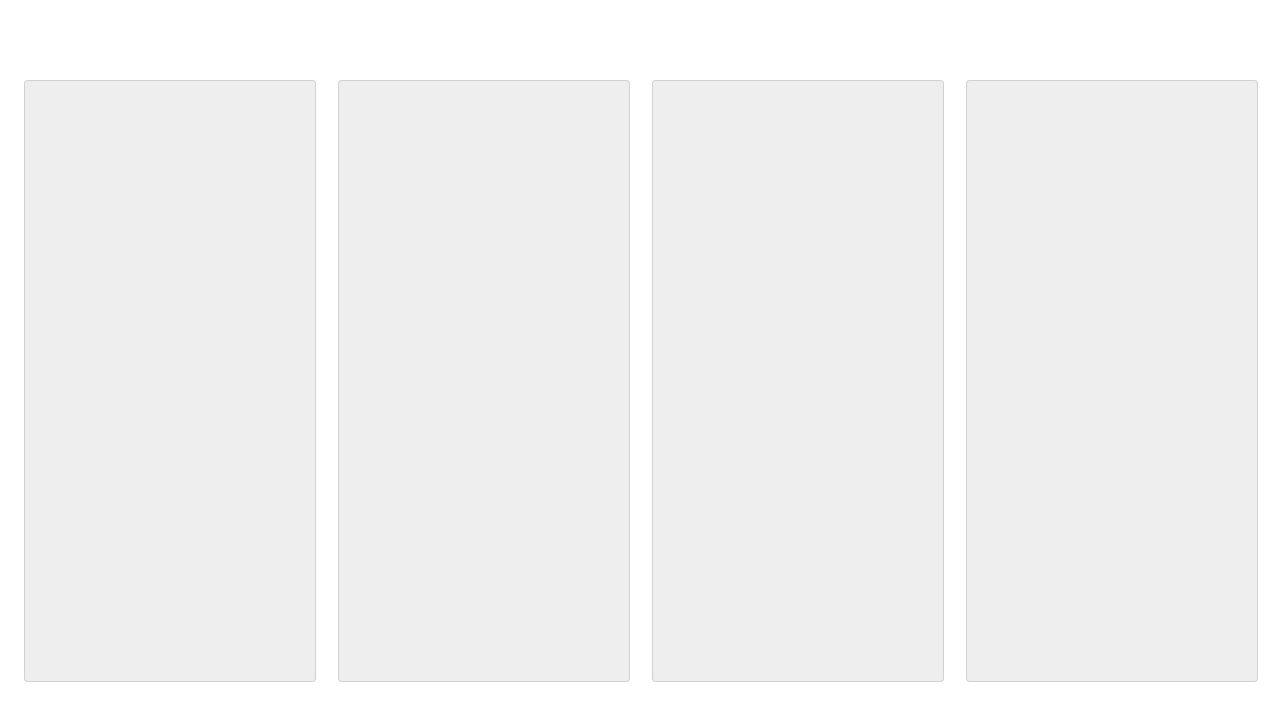
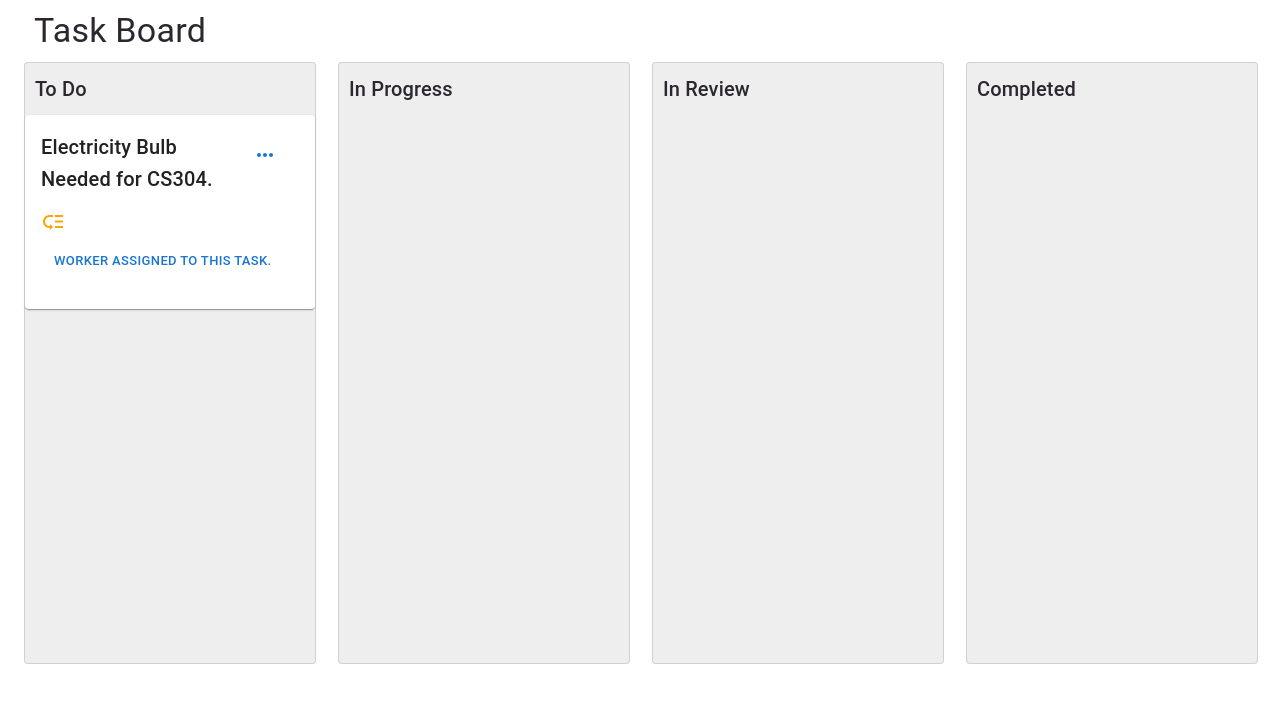
Before and after one commit to Sukhraj2454/Estate, a React (Create React App) app in the folder main/: page / in a window 1280 px wide. Shown: the top 720 px of the page. Built offline with nearby package versions, Linux system fonts and the light colour scheme.

Commit message:
Added new Alert Messages, Created Task Board and Task Card

```diff
--- a/main/package.json
+++ b/main/package.json
@@ -7,6 +7,7 @@
     "@emotion/styled": "^11.3.0",
     "@mui/icons-material": "^5.2.1",
     "@mui/material": "^5.0.6",
+    "@mui/styles": "^5.2.3",
     "@testing-library/jest-dom": "^5.14.1",
     "@testing-library/react": "^11.2.7",
     "@testing-library/user-event": "^12.8.3",
--- /dev/null
+++ b/main/src/Components/Alerts/ErrorSignup.js
@@ -0,0 +1,29 @@
+
+// React Utils.
+import { forwardRef } from 'react';
+
+// MUI Components
+import Snackbar from '@mui/material/Snackbar';
+import MuiAlert from '@mui/material/Alert';
+
+const Alert = forwardRef(function Alert(props, ref) {
+    return <MuiAlert elevation={6} ref={ref} variant="filled" {...props} />;
+});
+export default function ErrorSignup({ open, setOpen, message }) {
+
+    const handleClose = (event, reason) => {
+        if (reason === 'clickaway') {
+            return;
+        }
+
+        setOpen(false);
+    };
+    return (
+        <Snackbar open={open} autoHideDuration={6000} onClose={handleClose}>
+            <Alert onClose={handleClose} severity="error" sx={{ width: '100%' }}>
+                {message}
+            </Alert>
+        </Snackbar>
+    );
+
+}
--- /dev/null
+++ b/main/src/Components/Alerts/SuccessSignup.js
@@ -0,0 +1,30 @@
+
+// React Utils.
+import { forwardRef } from 'react';
+
+// MUI Components
+import Snackbar from '@mui/material/Snackbar';
+import MuiAlert from '@mui/material/Alert';
+
+const Alert = forwardRef(function Alert(props, ref) {
+    return <MuiAlert elevation={6} ref={ref} variant="filled" {...props} />;
+});
+export default function SuccessSignup({ open, setOpen }) {
+
+    const handleClose = (event, reason) => {
+        if (reason === 'clickaway') {
+            return;
+        }
+
+        setOpen(false);
+    };
+    return (
+
+        <Snackbar open={open} autoHideDuration={6000} onClose={handleClose}>
+            <Alert onClose={handleClose} severity="success" sx={{ width: '100%' }}>
+                Successfully Signed up!
+            </Alert>
+        </Snackbar>
+    );
+
+}
--- /dev/null
+++ b/main/src/Components/Card/ExpandedCard.js
@@ -0,0 +1,5 @@
+export default function ExpandedCard() {
+    return (
+        <div>HI</div>
+    )
+}
--- /dev/null
+++ b/main/src/Components/Card/TaskCard.js
@@ -0,0 +1,65 @@
+
+// Material UI Components
+import Card from '@mui/material/Card';
+import CardContent from '@mui/material/CardContent';
+import Typography from '@mui/material/Typography';
+import { CardActions } from '@mui/material';
+import { Grid, Button } from '@mui/material';
+import Tooltip from '@mui/material/Tooltip';
+
+// material Icons
+import MoreHorizIcon from '@mui/icons-material/MoreHoriz';
+import LowPriorityIcon from '@mui/icons-material/LowPriority';
+import PriorityHighIcon from '@mui/icons-material/PriorityHigh';
+
+function Priority({ lvl }) {
+    if (lvl === 1)
+        return (<Tooltip title='Low Priority'><LowPriorityIcon sx={{ color: 'orange' }} /></Tooltip>)
+    else
+        return (<Tooltip title='High Priority'><PriorityHighIcon sx={{ color: 'red' }} /></Tooltip>)
+}
+
+const workerHandle = () => {
+    console.log("Worker Clicked");
+}
+export default function TaskCard() {
+
+    return (
+        <Card sx={{ maxWidth: 340, margin: 'auto', mb: 1 }}>
+            <CardContent>
+
+                <Grid container columns={7} >
+
+                    <Grid item lg={5} sm={5} xs={5}>
+                        <Typography gutterBottom variant="h6" component="h2">
+                            Electricity Bulb Needed for CS304.
+                        </Typography>
+                    </Grid >
+
+                    <Grid item lg={2} sm={2} xs={2} justifyContent={'right'}>
+                        <CardActions>
+                            <Button size="small"
+                                onClick={workerHandle}>
+                                <MoreHorizIcon />
+                            </Button>
+
+                        </CardActions>
+                    </Grid >
+
+                    <Grid item lg={1} sm={1} xs={1} sx={{ pt: 1 }}>
+                        <Priority lvl={1} />
+                    </Grid >
+
+                    <Grid item>
+                        <CardActions>
+                            <Button size="small"
+                                onClick={workerHandle}>
+                                Worker Assigned to this Task.
+                            </Button>
+                        </CardActions>
+                    </Grid>
+                </Grid>
+            </CardContent>
+        </Card>
+    );
+}
--- a/main/src/Components/TaskBoard/TaskBoard.js
+++ b/main/src/Components/TaskBoard/TaskBoard.js
@@ -1,9 +1,13 @@
+
 // Components
 import TaskBoardlg from './TaskBoardlg';
 import TaskBoardsm from './TaskBoardsm';
+
 // Material UI Components
+import { useMediaQuery } from '@mui/material';
 import { useTheme } from '@mui/material/styles';
-import { useMediaQuery } from '@mui/material';
+import { createStyles, makeStyles } from '@mui/styles';
+
 
 function useWidth() {
     const theme = useTheme();
@@ -18,10 +22,24 @@ function useWidth() {
 }
 
 export default function TaskBoard({ theme }) {
+    const useStyles = makeStyles(() =>
+        createStyles({
+            root: {
+                color: '#2C272E',
+                marginTop: 5,
+                marginBottom: 5,
+                padding: 10,
+                fontWeight: 500,
+                userSelect: 'none',
+            },
+        }),
+    );
+
     const wd = useWidth();
+
     return (
         (wd !== 'xs' && wd !== 'sm') ?
-            <TaskBoardlg theme={theme} />
-            : <TaskBoardsm theme={theme} />
+            <TaskBoardlg theme={theme} useStyles={useStyles} />
+            : <TaskBoardsm theme={theme} useStyles={useStyles} />
     )
 }
--- a/main/src/Components/TaskBoard/TaskBoardlg.js
+++ b/main/src/Components/TaskBoard/TaskBoardlg.js
@@ -1,29 +1,65 @@
+import TaskCard from '../Card/TaskCard';
+
 // Material UI Components
 import { ThemeProvider } from '@mui/material/styles';
 import Container from '@mui/material/Container';
 import Paper from '@mui/material/Paper';
 import Grid from '@mui/material/Grid';
+import { Typography } from '@mui/material';
 
-export default function TaskBoardlg({ theme }) {
+export default function TaskBoardlg({ theme, useStyles }) {
+
+    const classes = useStyles();
 
     return (
         <ThemeProvider theme={theme}>
+
             <Container component='main' maxWidth='xl'>
-                <Grid container spacing={3} justifyContent={'center'} sx={{ mt: 7 }} >
+
+                <Typography component='h1' variant='h4' className={classes.root}>
+                    Task Board
+                </Typography>
+
+
+                <Grid container spacing={3} justifyContent={'center'} sx={{mb:2}}>
+
                     <Grid item sm={3} xs={8}>
-                        <Paper variant='outlined' sx={{ background: '#eee', minHeight: 600, height: 'maxContent', width: '100%' }} />
+                        <Paper variant='outlined' sx={{ background: '#eee', minHeight: 600, height: 'maxContent', width: '100%' }}>
+                            <Typography component='h3' variant='h6' className={classes.root}>
+                                To Do
+                            </Typography>
+                            <TaskCard />
+                        </Paper>
                     </Grid>
+
                     <Grid item sm={3} xs={8}>
-                        <Paper variant='outlined' sx={{ background: '#eee', minHeight: 600, height: 'maxContent', width: '100%' }} />
+                        <Paper variant='outlined' sx={{ background: '#eee', minHeight: 600, height: 'maxContent', width: '100%' }}>
+                            <Typography component='h3' variant='h6' className={classes.root}>
+                                In Progress
+                            </Typography>
+                        </Paper>
                     </Grid>
+
                     <Grid item sm={3} xs={8}>
-                        <Paper variant='outlined' sx={{ background: '#eee', minHeight: 600, height: 'maxContent', width: '100%' }} />
+                        <Paper variant='outlined' sx={{ background: '#eee', minHeight: 600, height: 'maxContent', width: '100%' }} >
+                            <Typography component='h3' variant='h6' className={classes.root}>
+                                In Review
+                            </Typography>
+                        </Paper>
                     </Grid>
+
                     <Grid item sm={3} xs={8}>
-                        <Paper variant='outlined' sx={{ background: '#eee', minHeight: 600, height: 'maxContent', width: '100%' }} />
+                        <Paper variant='outlined' sx={{ background: '#eee', minHeight: 600, height: 'maxContent', width: '100%' }}>
+                            <Typography component='h3' variant='h6' className={classes.root}>
+                                Completed
+                            </Typography>
+                        </Paper>
                     </Grid>
+
                 </Grid>
+
             </Container>
+
         </ThemeProvider>
     )
 
--- a/main/src/Components/TaskBoard/TaskBoardsm.js
+++ b/main/src/Components/TaskBoard/TaskBoardsm.js
@@ -1,3 +1,4 @@
+import TaskCard from '../Card/TaskCard';
 
 // Material UI Components
 import { ThemeProvider } from '@mui/material/styles';
@@ -9,39 +10,71 @@ import Typography from '@mui/material/Typography';
 import ExpandMoreIcon from '@mui/icons-material/ExpandMore';
 
 
-export default function TaskBoardsm({ theme }) {
+export default function TaskBoardsm({ theme, useStyles }) {
+
+    const classes = useStyles();
 
     return (
+
         <ThemeProvider theme={theme}>
+
             <Container component='main' maxWidth='lg'>
+                <Typography component='h1' variant='h4' className={classes.root}>
+                    Task Board
+                </Typography>
 
                 <Accordion>
+
                     <AccordionSummary
                         expandIcon={<ExpandMoreIcon />}
                         aria-controls="panel1a-content"
                         id="panel1a-header"
                     >
+
                         <Typography>To Do</Typography>
+
                     </AccordionSummary>
+
                     <AccordionDetails>
-                        <Typography>
-                            Here Todo tasks are to be displayed.
+
+                        <TaskCard />
+                    </AccordionDetails>
+
+                </Accordion>
+
+                <Accordion>
+
+                    <AccordionSummary
+                        expandIcon={<ExpandMoreIcon />}
+                        aria-controls="panel2a-content"
+                        id="panel2a-header"
+                    >
+
+                        <Typography>In Progress</Typography>
+
+                    </AccordionSummary>
+
+                    <AccordionDetails>
+                        <Typography>These Tasks are in progress.
                         </Typography>
                     </AccordionDetails>
                 </Accordion>
 
                 <Accordion>
+
                     <AccordionSummary
                         expandIcon={<ExpandMoreIcon />}
-                        aria-controls="panel2a-content"
-                        id="panel2a-header"
+                        aria-controls="panel3a-content"
+                        id="panel3a-header"
                     >
-                        <Typography>In Progress</Typography>
+                        <Typography>Review</Typography>
                     </AccordionSummary>
+
                     <AccordionDetails>
-                        <Typography>These Tasks are in progress.
+                        <Typography>These Tasks are in Review.
                         </Typography>
                     </AccordionDetails>
+
                 </Accordion>
 
                 <Accordion>
@@ -50,27 +83,14 @@ export default function TaskBoardsm({ theme }) {
                         aria-controls="panel3a-content"
                         id="panel3a-header"
                     >
-                        <Typography>Review</Typography>
-                    </AccordionSummary>
-                    <AccordionDetails>
-                        <Typography>These Tasks are in Review.
-                        </Typography>
-                    </AccordionDetails>
-                </Accordion>
-
-                <Accordion>
-                    <AccordionSummary
-                        expandIcon={<ExpandMoreIcon />}
-                        aria-controls="panel3a-content"
-                        id="panel3a-header"
-                    >
-
                         <Typography>Completed</Typography>
                     </AccordionSummary>
+
                     <AccordionDetails>
                         <Typography>These Tasks are Comleted within past two weeks.
                         </Typography>
                     </AccordionDetails>
+
                 </Accordion>
 
             </Container>
```
Also changed, not shown: main/src/Components/Signup.js (+17 -5 lines).
